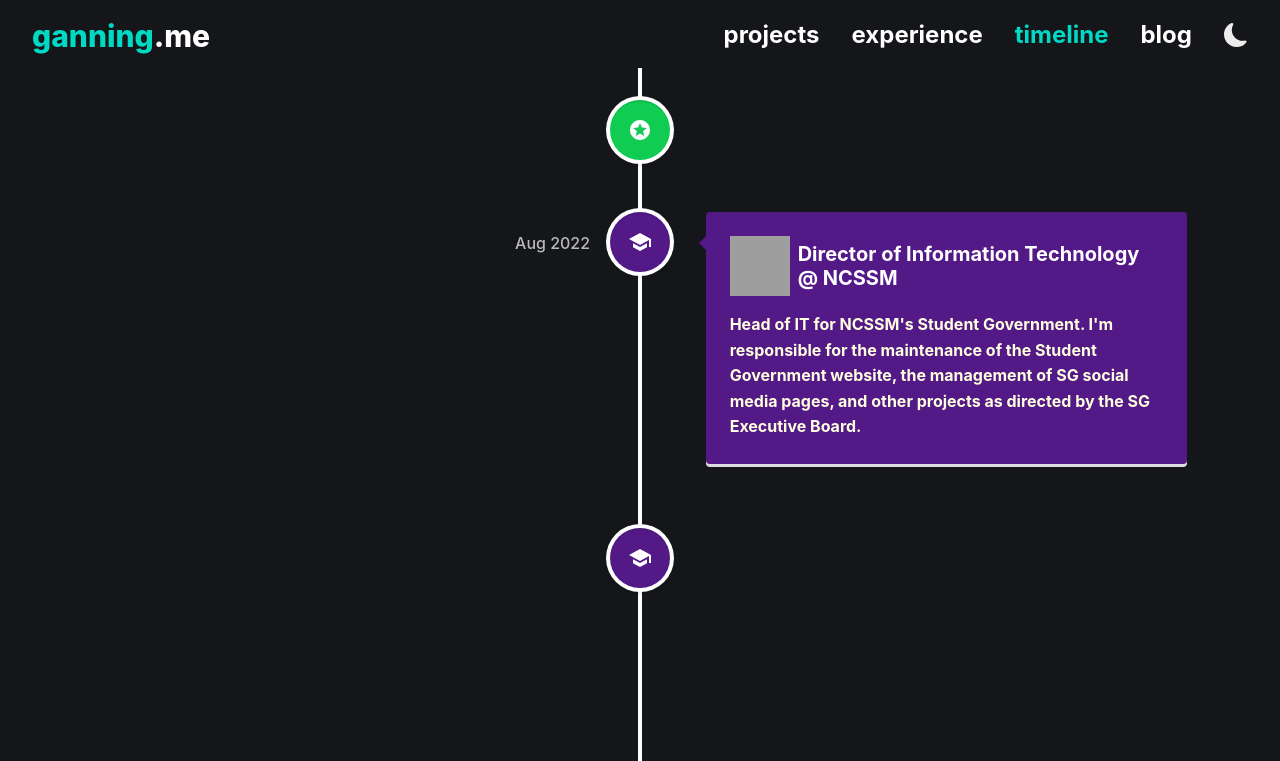
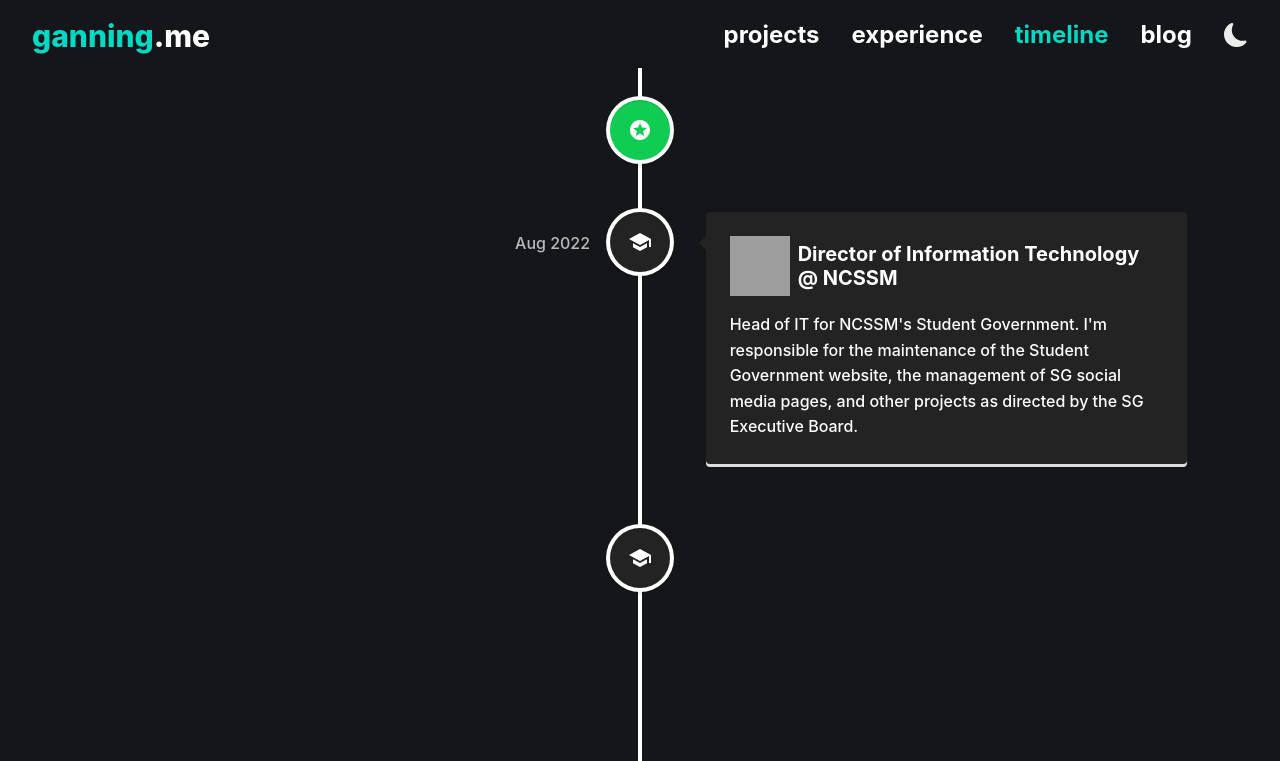
Before and after one commit to ganning127/ganningxu.com, a Next.js app: page /timeline in a window 1280 px wide. Shown: the top 761 px of the page. Built offline with nearby package versions, Linux system fonts and the light colour scheme; grey boxes are pictures that could not be loaded.

Commit message:
adjusted color mode

```diff
--- a/components/TimelineComponent/index.jsx
+++ b/components/TimelineComponent/index.jsx
@@ -37,6 +37,17 @@ export const TimelineComponent = () => {
     light: "#15161a",
     dark: "white",
   };
+
+  const bgColors = {
+    dark: "#242323",
+    light: "#faf7f7",
+  };
+
+  const typeIcons = {
+    school: <MdSchool />,
+    work: <MdWork />,
+  };
+
   return (
     <>
       <VerticalTimeline
@@ -51,19 +62,20 @@ export const TimelineComponent = () => {
           .slice(0)
           .reverse()
           .map((item, index) => {
-            if (item.type == "work") {
             return (
               <VerticalTimelineElement
                 key={index}
                 className="vertical-timeline-element--work"
                 date={item.date}
                 contentStyle={{
-                    background: "#006475",
+                  background: bgColors[colorMode],
                   color: lineColors[colorMode],
                 }}
-                  contentArrowStyle={{ borderRight: "7px solid  #0fc4af" }}
-                  iconStyle={{ background: "#0fc4af", color: "#fff" }}
-                  icon={<MdWork />}
+                contentArrowStyle={{
+                  borderRight: "7px solid " + bgColors[colorMode],
+                }}
+                iconStyle={{ background: "#242323", color: "#fff" }}
+                icon={typeIcons[item.type]}
               >
                 <Box d="flex" alignItems="center">
                   <Image
@@ -81,56 +93,16 @@ export const TimelineComponent = () => {
                       color="white"
                       className="vertical-timeline-element-title"
                     >
-                        <chakra.span color="white">{item.headline}</chakra.span>
+                      <chakra.span color={lineColors[colorMode]}>
+                        {item.headline}
+                      </chakra.span>
                     </Heading>
                   </Box>
                 </Box>
 
-                  <Text color="yellow.light" fontWeight="bold">
-                    <b>{item.desc}</b>
-                  </Text>
+                <Text color={lineColors[colorMode]}>{item.desc}</Text>
               </VerticalTimelineElement>
             );
-            } else if (item.type == "school") {
-              return (
-                <VerticalTimelineElement
-                  key={index}
-                  className="vertical-timeline-element--education"
-                  date={item.date}
-                  contentStyle={{
-                    background: "#531987",
-                    color: lineColors[colorMode],
-                  }}
-                  contentArrowStyle={{ borderRight: "7px solid  #531987" }}
-                  iconStyle={{ background: "#531987", color: "#fff" }}
-                  icon={<MdSchool />}
-                >
-                  <Box d="flex">
-                    <Image
-                      d="inline"
-                      src={item.img}
-                      alt={item.headline}
-                      boxSize="60px"
-                      objectFit="cover"
-                      mr="2"
-                    />
-                    <Heading
-                      d="inline"
-                      fontSize="xl"
-                      fontWeight="bold"
-                      alignSelf="center"
-                      color="white"
-                      className="vertical-timeline-element-title"
-                    >
-                      <chakra.span color="white">{item.headline}</chakra.span>
-                    </Heading>
-                  </Box>
-                  <Text color="yellow.light" fontWeight="bold">
-                    <b>{item.desc}</b>
-                  </Text>
-                </VerticalTimelineElement>
-              );
-            }
           })}
         <VerticalTimelineElement
           iconStyle={{ background: "rgb(255, 157, 0)", color: "#fff" }}
--- a/data/timelineData.json
+++ b/data/timelineData.json
@@ -13,7 +13,8 @@
     "desc": "During fall of my sophomore year, I started the Panther Creek Aviation Club, with a mission of guiding fellow students into a career in aviation.",
     "date": "Aug 2020",
     "img": "https://i.imgur.com/thuyGuV.png",
-    "alt": "Panther Creek High Aviation Club Logo"
+    "alt": "Panther Creek High Aviation Club Logo",
+    "skills": ["weebly", "outreach", "management"]
   },
   {
     "headline": "Team Member at Chick-fil-A",
@@ -21,7 +22,8 @@
     "desc": " My first job during my sophomore year was at Chick-Fil-A. I made sandwiches, nuggets, fries, cookies, brownies. Additionally, I trained new team members about Chick-Fil-A's policies.",
     "date": "Jan 2021",
     "img": "https://i.imgur.com/V8GWIGw.png",
-    "alt": "Chick-Fil-A Logo"
+    "alt": "Chick-Fil-A Logo",
+    "skills": ["details", "service", "love"]
   },
   {
     "headline": "Business Development Intern at Oppti",
@@ -29,6 +31,14 @@
     "desc": "My first internship! Working with Oppti has both helped my interpersonal and communication skills. I've learned both marketing and business skills during this. I used to be terrified of speaking up in meetings, and this internship has helped me work better with others, and be more outgoing!",
     "date": "Feb 2021",
     "img": "https://i.imgur.com/msDAnzZ.png",
+    "skills": [
+      "figma",
+      "canva",
+      "facebook ads",
+      "writing",
+      "outreach",
+      "management"
+    ],
     "alt": "Oppti Logo"
   },
   {
@@ -37,7 +47,8 @@
     "desc": " The Coding Foundation provided me with the opportunity to start my first Computer Science internship. I created a curriculum taught to 100+ students about the fundamentals of JavaScript.",
     "date": "May 2021",
     "img": "https://i.imgur.com/6w3cKWi.png",
-    "alt": "The Coding Foundation Logo"
+    "alt": "The Coding Foundation Logo",
+    "skills": ["leadership", "react.js", "next.js", "chakra-ui"]
   },
   {
     "headline": "Intern at UNC-CH RENCI",
@@ -45,7 +56,15 @@
     "desc": "Summer 2021 intern on University of North Carolina Renaissance Computing Institute's Helping to End Addiction Long-term Team (HEAL).",
     "date": "Jun 2021",
     "img": "https://i.imgur.com/AGk3iVG.png",
-    "alt": "UNC Logo"
+    "alt": "UNC Logo",
+    "skills": [
+      "research",
+      "python",
+      "nltk",
+      "sentiment-analysis",
+      "twitter-api",
+      "nlp"
+    ]
   },
   {
     "headline": "Qoom Creator",
@@ -53,7 +72,8 @@
     "desc": "Created MaskUp, a web app that features live mask detection, data visualizations, and Covid-19 symptom tracking.",
     "date": "Jul 2021",
     "img": "https://i.imgur.com/OiryFpf.png",
-    "alt": "Qoom Logo"
+    "alt": "Qoom Logo",
+    "skills": ["azure", "bootstrap", "html", "css", "js"]
   },
   {
     "headline": "NC School of Science and Math",
@@ -64,12 +84,25 @@
     "alt": "NCSSM Logo"
   },
   {
-    "headline": "Student Developer at Bit Project",
+    "headline": "Director of Engineering at Bit Project",
     "type": "work",
     "desc": "I'm currently working with Bit Project, a non-profit organization, make technical education more accessible to all students.",
     "date": "Aug 2021",
     "img": "https://i.imgur.com/y7Xl4rv.png",
-    "alt": "Bit Project Logo"
+    "alt": "Bit Project Logo",
+    "skills": [
+      "azure",
+      "cosmos-db",
+      "blob-storage",
+      "aws",
+      "react.js",
+      "next.js",
+      "chakra-ui",
+      "node.js",
+      "github actions",
+      "octokit",
+      "sponsorships"
+    ]
   },
   {
     "headline": "Founded the NCSSM CyberUnicorns",
@@ -77,7 +110,17 @@
     "desc": " CyberUnicorns strives to engage the NCSSM community with cybersecurity through education, capture the flag challenges, and possible scholarships.",
     "date": "Dec 2021",
     "img": "https://i.imgur.com/CkxuY6J.png",
-    "alt": "CyberUnicorns Logo"
+    "alt": "CyberUnicorns Logo",
+    "skills": [
+      "cyberstart",
+      "wireshark",
+      "linux",
+      "ubuntu",
+      "netcat",
+      "binwalk",
+      "sql",
+      "encryption"
+    ]
   },
   {
     "headline": "Director of Web Development",
@@ -85,7 +128,8 @@
     "desc": "Leading a team of 13 Web Development Interns to create a website for The Coding Foundation",
     "date": "Jan 2022",
     "img": "https://i.imgur.com/hci9sDT.png",
-    "alt": "The Coding Foundation Logo"
+    "alt": "The Coding Foundation Logo",
+    "skills": ["leadership", "react.js", "next.js", "chakra-ui"]
   },
   {
     "headline": "Founder of Verste",
@@ -93,7 +137,15 @@
     "desc": "Verste is a 501(c)(3) nonprofit organization that aims to make technical education more accessible through simplified research papers.",
     "date": "Feb 2022",
     "img": "https://i.imgur.com/zc6OCoJ.png",
-    "alt": "Verste Logo"
+    "alt": "Verste Logo",
+    "skills": [
+      "nonprofit",
+      "management",
+      "aws",
+      "wiki.js",
+      "outreach",
+      "grants"
+    ]
   },
   {
     "headline": "Founded the NCSSM Software Development Club",
@@ -101,7 +153,8 @@
     "desc": "Chapter of Hack Club! We build fun and practical applications using code. So far, we've built personal websites, URL shorteners, wordle, and a neural network from scratch.",
     "date": "Feb 2022",
     "img": "https://i.imgur.com/JijlBMx.png",
-    "alt": "NCSSM Logo"
+    "alt": "NCSSM Logo",
+    "skills": ["python", "js", "html", "css", "bootstrap"]
   },
   {
     "headline": "Stevens Institute of Technology Summer Research Program",
@@ -109,7 +162,8 @@
     "desc": "A six-week, virtual research program, where I'll be working alongside a faculty member from the School of Business and assist them in their research.",
     "date": "June 2022",
     "img": "https://i.imgur.com/UDa8ajh.png",
-    "alt": "Stevens Institute of Technology Logo"
+    "alt": "Stevens Institute of Technology Logo",
+    "skills": ["business", "research"]
   },
   {
     "headline": "Duke Summer STEM Academy",
@@ -117,7 +171,8 @@
     "desc": "A fully immersive summer program in which I'll be designing, prototyping, and pitching a new product.",
     "date": "June 2022",
     "img": "https://i.imgur.com/cKtHiSN.png",
-    "alt": "Duke Logo"
+    "alt": "Duke Logo",
+    "skills": ["engineering", "programming", "business", "pitching"]
   },
   {
     "headline": "Director of Information Technology @ NCSSM",
@@ -125,6 +180,7 @@
     "desc": "Head of IT for NCSSM's Student Government. I'm responsible for the maintenance of the Student Government website, the management of SG social media pages, and other projects as directed by the SG Executive Board.",
     "date": "Aug 2022",
     "img": "https://i.imgur.com/JijlBMx.png",
-    "alt": "NCSSM Logo"
+    "alt": "NCSSM Logo",
+    "skills": ["google-sites", "student-government", "leadership"]
   }
 ]
```
Lines whose indentation alone changed are shown as unchanged.
